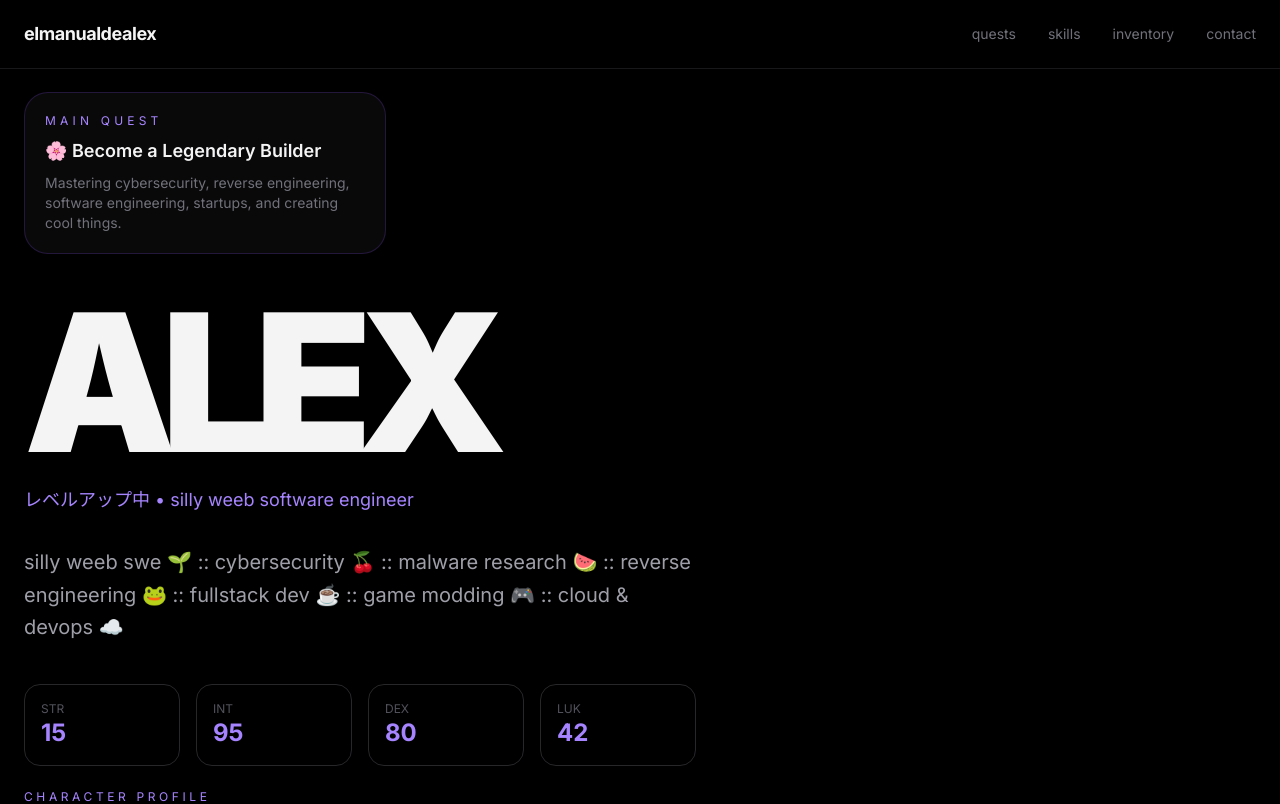
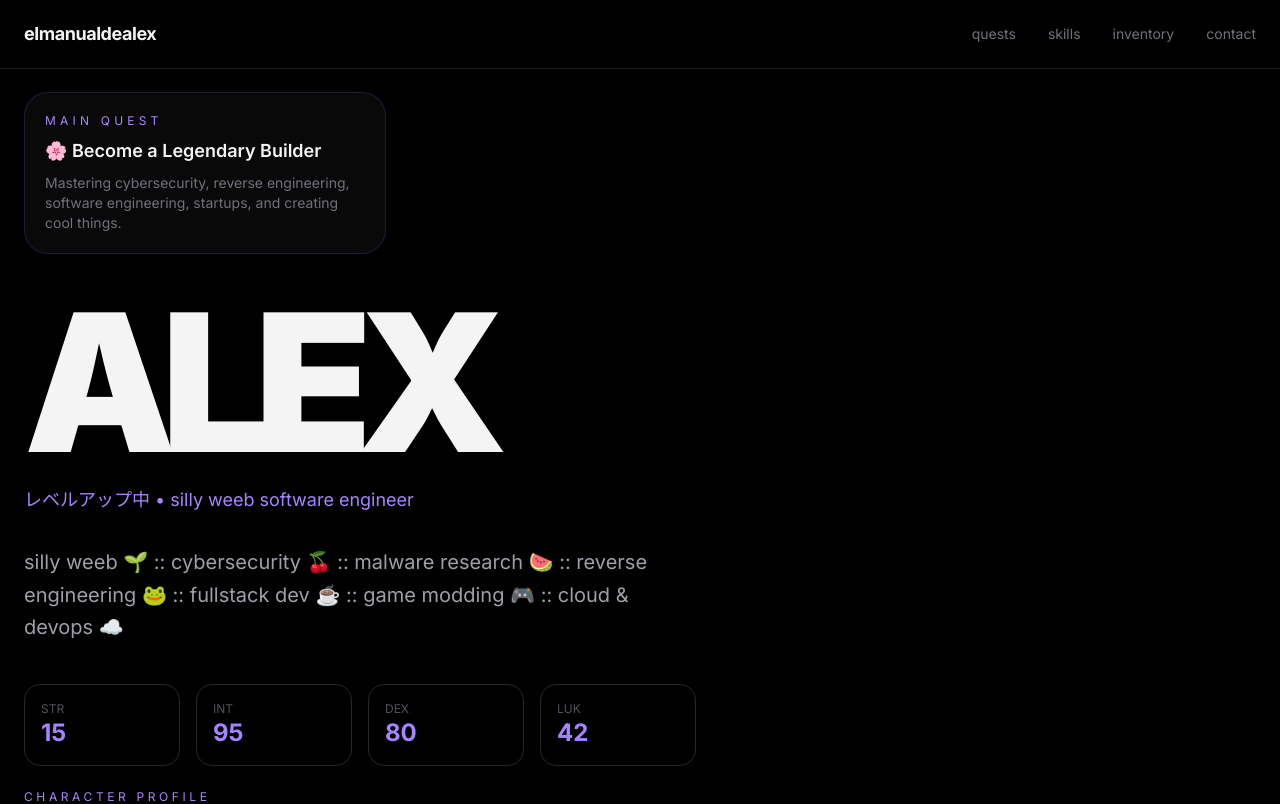
Before and after one commit to elmanualdealex/elmanualdealex.com, a Next.js app: page / in a window 1280 px wide. Shown: the top 804 px of the page. Built offline with nearby package versions, Linux system fonts and the light colour scheme.

Commit message:
Update: minimal changes on main app/page.tsx

```diff
--- a/app/page.tsx
+++ b/app/page.tsx
@@ -88,7 +88,7 @@ export default function Home() {
         </p>
 
         <div className="mt-8 max-w-2xl text-lg md:text-xl text-zinc-400 leading-relaxed">
-          silly weeb swe 🌱 :: cybersecurity 🍒 :: malware research 🍉 :: reverse engineering 🐸 :: fullstack dev ☕ :: game modding 🎮 :: cloud & devops ☁️
+          silly weeb 🌱 :: cybersecurity 🍒 :: malware research 🍉 :: reverse engineering 🐸 :: fullstack dev ☕ :: game modding 🎮 :: cloud & devops ☁️
         </div>
 
         <div className="mt-10 grid max-w-2xl grid-cols-2 gap-4 md:grid-cols-4">
```
